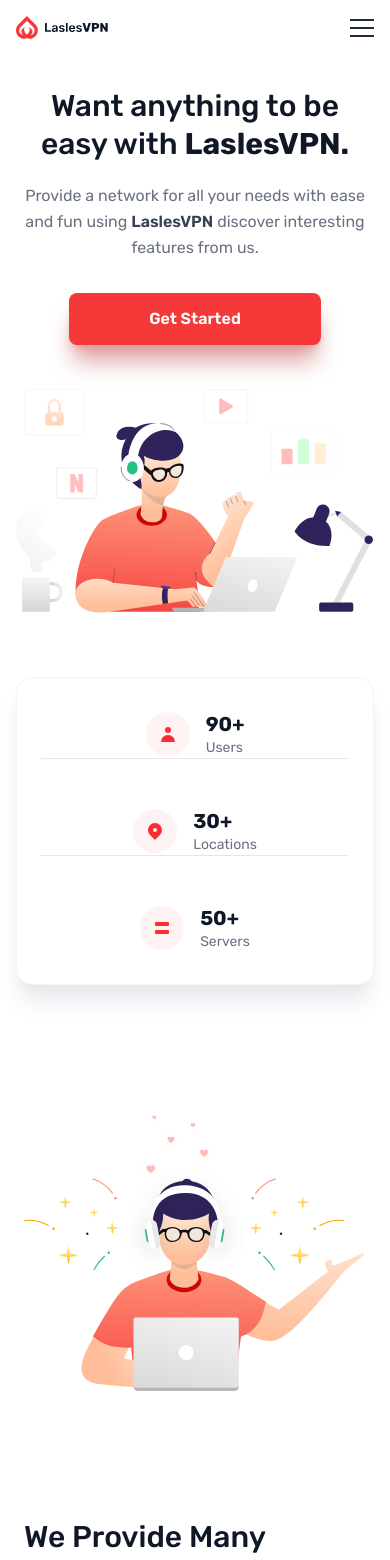
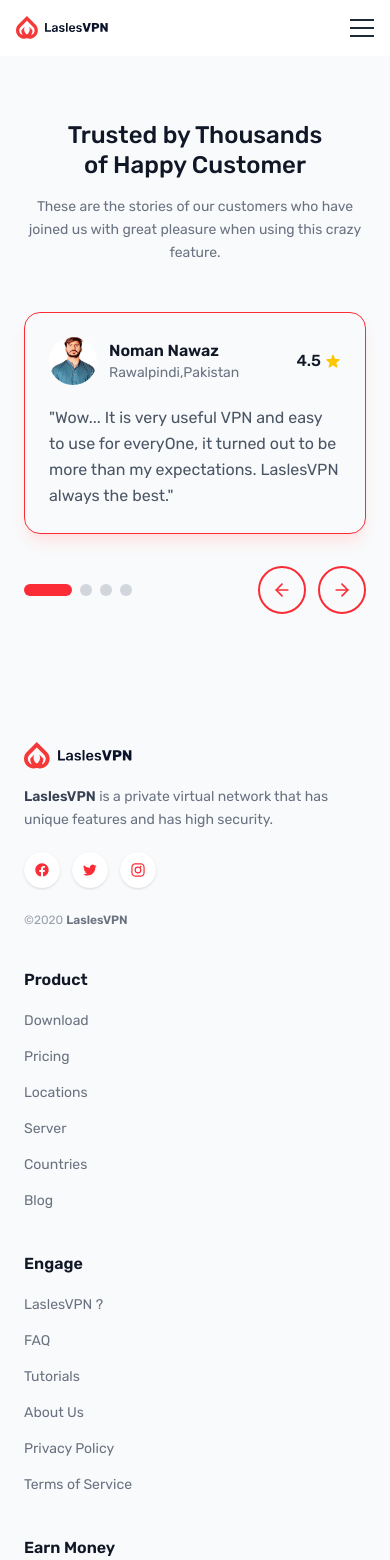
Before and after one commit to Nomikhan123786/LaslesVPN, a React (Vite) app: page /testinomials in a window 390 px wide. Shown: the top 1560 px of the page. Built offline with nearby package versions, Linux system fonts and the light colour scheme.

Commit message:
Add thr footer and changes in the plan card functionality

```diff
--- a/package.json
+++ b/package.json
@@ -15,6 +15,7 @@
     "react": "^19.2.7",
     "react-dom": "^19.2.7",
     "react-router-dom": "^7.18.1",
+    "react-router-hash-link": "^2.4.3",
     "tailwindcss": "^4.3.2"
   },
   "devDependencies": {
--- a/src/App.jsx
+++ b/src/App.jsx
@@ -1,11 +1,29 @@
-import { BrowserRouter } from "react-router-dom";
+import { BrowserRouter, Routes, Route } from "react-router-dom";
+import Navbar from "./components/Navbar";
 import Home from "./page/Home";
+import Footer from "./components/Footer";
+import Hero from "./components/Hero";
+import Plan from "./components/Plan";
+import Feature from "./components/Feature";
+import Network from "./components/Network";
+import Testimonials from "./components/Testimonials";
+import Subscribe from "./components/Subscribe";
 
 function App() {
   return (
     <>
       <BrowserRouter>
-        <Home />
+        <Navbar />
+        <Routes>
+          <Route path="/" element={<Home />} />
+          <Route path="/" element={<Hero />} />
+          <Route path="/features" element={<Feature />} />
+          <Route path="/pricing" element={<Plan />} />
+          <Route path="/network" element={<Network />} />
+          <Route path="/testinomials" element={<Testimonials />} />
+          <Route path="/subscribe" element={<Subscribe />} />
+        </Routes>
+        <Footer />
       </BrowserRouter>
     </>
   );
--- /dev/null
+++ b/src/components/Footer.jsx
@@ -0,0 +1,109 @@
+import logo from "../assets/images/Logo.svg";
+
+const footerLinks = [
+  {
+    title: "Product",
+    links: ["Download", "Pricing", "Locations", "Server", "Countries", "Blog"],
+  },
+  {
+    title: "Engage",
+    links: [
+      "LaslesVPN ?",
+      "FAQ",
+      "Tutorials",
+      "About Us",
+      "Privacy Policy",
+      "Terms of Service",
+    ],
+  },
+  {
+    title: "Earn Money",
+    links: ["Affiliate", "Become Partner"],
+  },
+];
+
+const socials = [
+  {
+    name: "Facebook",
+    icon: (
+      <svg viewBox="0 0 24 24" fill="currentColor" className="w-4 h-4">
+        <path d="M22 12c0-5.523-4.477-10-10-10S2 6.477 2 12c0 4.991 3.657 9.128 8.438 9.878v-6.987h-2.54V12h2.54V9.797c0-2.506 1.492-3.89 3.777-3.89 1.094 0 2.238.195 2.238.195v2.46h-1.26c-1.243 0-1.63.771-1.63 1.562V12h2.773l-.443 2.89h-2.33v6.988C18.343 21.128 22 16.991 22 12z" />
+      </svg>
+    ),
+  },
+  {
+    name: "Twitter",
+    icon: (
+      <svg viewBox="0 0 24 24" fill="currentColor" className="w-4 h-4">
+        <path d="M22 5.92a8.19 8.19 0 01-2.36.65 4.12 4.12 0 001.8-2.27 8.22 8.22 0 01-2.6 1 4.1 4.1 0 00-7 3.74A11.65 11.65 0 013 4.9a4.1 4.1 0 001.27 5.47 4.07 4.07 0 01-1.86-.51v.05a4.1 4.1 0 003.29 4.02 4.1 4.1 0 01-1.85.07 4.11 4.11 0 003.83 2.85A8.23 8.23 0 012 18.57a11.6 11.6 0 006.29 1.85c7.55 0 11.68-6.26 11.68-11.68 0-.18 0-.36-.01-.53A8.35 8.35 0 0022 5.92z" />
+      </svg>
+    ),
+  },
+  {
+    name: "Instagram",
+    icon: (
+      <svg viewBox="0 0 24 24" fill="currentColor" className="w-4 h-4">
+        <path d="M12 2c-2.72 0-3.06.01-4.12.06-1.06.05-1.79.22-2.43.47a4.9 4.9 0 00-1.77 1.15A4.9 4.9 0 002.53 5.45c-.25.64-.42 1.37-.47 2.43C2.01 8.94 2 9.28 2 12s.01 3.06.06 4.12c.05 1.06.22 1.79.47 2.43.26.66.6 1.22 1.15 1.77.55.55 1.11.9 1.77 1.15.64.25 1.37.42 2.43.47C8.94 21.99 9.28 22 12 22s3.06-.01 4.12-.06c1.06-.05 1.79-.22 2.43-.47a4.9 4.9 0 001.77-1.15 4.9 4.9 0 001.15-1.77c.25-.64.42-1.37.47-2.43.05-1.06.06-1.4.06-4.12s-.01-3.06-.06-4.12c-.05-1.06-.22-1.79-.47-2.43a4.9 4.9 0 00-1.15-1.77 4.9 4.9 0 00-1.77-1.15c-.64-.25-1.37-.42-2.43-.47C15.06 2.01 14.72 2 12 2zm0 1.8c2.67 0 2.99.01 4.04.06.98.04 1.5.21 1.86.34.47.18.8.4 1.15.75.35.35.57.68.75 1.15.13.36.3.88.34 1.86.05 1.05.06 1.37.06 4.04s-.01 2.99-.06 4.04c-.04.98-.21 1.5-.34 1.86-.18.47-.4.8-.75 1.15-.35.35-.68.57-1.15.75-.36.13-.88.3-1.86.34-1.05.05-1.37.06-4.04.06s-2.99-.01-4.04-.06c-.98-.04-1.5-.21-1.86-.34a3.1 3.1 0 01-1.15-.75 3.1 3.1 0 01-.75-1.15c-.13-.36-.3-.88-.34-1.86-.05-1.05-.06-1.37-.06-4.04s.01-2.99.06-4.04c.04-.98.21-1.5.34-1.86.18-.47.4-.8.75-1.15.35-.35.68-.57 1.15-.75.36-.13.88-.3 1.86-.34C9.01 3.81 9.33 3.8 12 3.8zm0 3.06a5.14 5.14 0 100 10.28 5.14 5.14 0 000-10.28zm0 8.48a3.34 3.34 0 110-6.68 3.34 3.34 0 010 6.68zm5.34-8.68a1.2 1.2 0 11-2.4 0 1.2 1.2 0 012.4 0z" />
+      </svg>
+    ),
+  },
+];
+
+const Footer = () => {
+  return (
+    <footer className="px-6 md:px-12 py-16 bg-gray-50">
+      <div className="max-w-6xl mx-auto">
+        <div className="grid grid-cols-1 md:grid-cols-2 lg:grid-cols-5 gap-10">
+          {/* Brand */}
+          <div className="lg:col-span-2">
+            <div className="flex items-center gap-2">
+              <img src={logo} alt="LaslesVPN" className="h-7" />
+            </div>
+            <p className="mt-4 text-sm text-gray-500 leading-relaxed max-w-xs">
+              <span className="font-semibold text-gray-700">LaslesVPN</span> is
+              a private virtual network that has unique features and has high
+              security.
+            </p>
+            <div className="mt-5 flex items-center gap-3">
+              {socials.map((social) => (
+                <a
+                  key={social.name}
+                  href="#"
+                  aria-label={social.name}
+                  className="w-9 h-9 flex items-center justify-center rounded-full bg-white text-red-500 shadow-sm hover:bg-red-500 hover:text-white transition-colors duration-200"
+                >
+                  {social.icon}
+                </a>
+              ))}
+            </div>
+            <p className="mt-6 text-xs text-gray-400">
+              ©2020{" "}
+              <span className="font-semibold text-gray-500">LaslesVPN</span>
+            </p>
+          </div>
+
+          {/* Link columns */}
+          {footerLinks.map((col) => (
+            <div key={col.title}>
+              <h4 className="font-semibold text-gray-900">{col.title}</h4>
+              <ul className="mt-4 space-y-3">
+                {col.links.map((link) => (
+                  <li key={link}>
+                    <a
+                      href="#"
+                      className="text-sm text-gray-500 hover:text-red-500 transition-colors duration-200"
+                    >
+                      {link}
+                    </a>
+                  </li>
+                ))}
+              </ul>
+            </div>
+          ))}
+        </div>
+      </div>
+    </footer>
+  );
+};
+
+export default Footer;
--- a/src/components/Navbar.jsx
+++ b/src/components/Navbar.jsx
@@ -1,19 +1,20 @@
+import { HashLink } from "react-router-hash-link";
 import { Link } from "react-router-dom";
 import logo from "../assets/images/Logo.svg";
 import { useState } from "react";
 
 const navLinks = [
-  { href: "/about", label: "About" },
-  { href: "/features", label: "Features" },
-  { href: "/pricing", label: "Pricing" },
-  { href: "/testinomials", label: "Testinomials" },
-  { href: "/help", label: "Help" },
+  { href: "", label: "About" },
+  { href: "#features", label: "Features" },
+  { href: "#pricing", label: "Pricing" },
+  { href: "#testinomials", label: "Testinomials" },
+  { href: "#subscribe", label: "Help" },
 ];
 
 const Navbar = () => {
   const [open, setOpen] = useState(false);
   return (
-    <nav className="bg-white">
+    <nav className="sticky top-0 right-0 left-0 bg-white">
       <div className="max-w-[1140px] mx-auto px-4 sm:px-6 lg:px-7 py-4 lg:py-[18px] flex items-center justify-between relative">
         {/* Logo */}
         <div className="flex-shrink-0">
@@ -23,14 +24,14 @@
         {/* Nav Links */}
         <div className="hidden lg:flex items-center gap-6 xl:gap-8 ">
           {navLinks.map((link) => (
-            <Link
+            <HashLink
               key={link.href}
               to={link.href}
               onClick={() => setOpen(false)}
               className="text-sm font-medium text-[#4F5665] transition-colors duration-200 hover:text-red-500"
             >
               {link.label}
-            </Link>
+            </HashLink>
           ))}
         </div>
 
--- a/src/components/Network.jsx
+++ b/src/components/Network.jsx
@@ -2,7 +2,10 @@
 import social from "../assets/images/Sponsored.svg";
 const Network = () => {
   return (
-    <section id="pricing" className="py-20 px-6 md:px-12">
+    <section
+      id="network"
+      className="py-20 px-6 md:px-12 bg-gradient-to-b from-white from-50% to-gray-50 to-50%"
+    >
       <div className="max-w-6xl mx-auto">
         {/* Heading */}
         <div className="text-center max-w-lg mx-auto">
--- a/src/components/Plan.jsx
+++ b/src/components/Plan.jsx
@@ -1,7 +1,9 @@
+import { useState } from "react";
 import box from "../assets/images/box.svg";
 
 const plans = [
   {
+    id: 1,
     title: "Free Plan",
     strategy: [
       "Unlimited Bandwidth",
@@ -11,9 +13,9 @@
     ],
     offer: "Free",
     select: "Select",
-    highlighted: false,
   },
   {
+    id: 2,
     title: "Standard Plan",
     strategy: [
       "Unlimited Bandwidth",
@@ -25,9 +27,9 @@
     offer: "$9 ",
     month: "/ mo",
     select: "Select",
-    highlighted: false,
   },
   {
+    id: 3,
     title: "Premium Plan",
     strategy: [
       "Unlimited Bandwidth",
@@ -40,13 +42,14 @@
     offer: "$12 ",
     month: "/ mo",
     select: "Select",
-    highlighted: true,
   },
 ];
 
 const Plan = () => {
+  const [highlighted, setHighlighted] = useState(null);
+
   return (
-    <section id="network" className="py-20 px-6 md:px-12">
+    <section id="pricing" className="py-20 px-6 md:px-12">
       <div className="max-w-6xl mx-auto">
         {/* Heading */}
         <div className="text-center max-w-lg mx-auto">
@@ -65,7 +68,7 @@
             <div
               key={index}
               className={`h-full flex flex-col items-center text-center rounded-2xl border p-8 ${
-                card_item.highlighted
+                highlighted === card_item.id
                   ? "border-2 border-red-500 shadow-xl shadow-red-100"
                   : "border-gray-200 shadow-sm"
               }`}
@@ -119,8 +122,9 @@
 
               {/* Select button */}
               <button
+                onClick={() => setHighlighted(card_item.id)}
                 className={`mt-6 w-full max-w-[180px] py-2.5 rounded-full text-sm font-semibold transition-colors duration-200 ${
-                  card_item.highlighted
+                  highlighted === card_item.id
                     ? "bg-red-500 text-white hover:bg-red-600"
                     : "border-2 border-red-500 text-red-500 hover:bg-red-500 hover:text-white"
                 }`}
--- a/src/components/Subscribe.jsx
+++ b/src/components/Subscribe.jsx
@@ -1,6 +1,6 @@
 const Subscribe = () => {
   return (
-    <section id="subscribe" className="px-6 md:px-12 pb-16">
+    <section id="subscribe" className="px-6 md:px-12 pb-16 bg-gray-50">
       <div className="max-w-6xl mx-auto">
         <div className="bg-white rounded-2xl shadow-xl shadow-gray-200/60 border border-gray-100 px-6 sm:px-10 py-10 flex flex-col md:flex-row items-center justify-between gap-6">
           {/* Text */}
--- a/src/components/Testimonials.jsx
+++ b/src/components/Testimonials.jsx
@@ -2,8 +2,17 @@
 import avatar1 from "../assets/images/Ellipse 175.svg";
 import avatar2 from "../assets/images/Ellipse 175 (2).svg";
 import avatar3 from "../assets/images/Ellipse 175 (1).svg";
+import avatar4 from "../assets/images/Noman.jpeg";
 
 const testimonials = [
+  {
+    name: "Noman Nawaz",
+    location: "Rawalpindi,Pakistan",
+    rating: "4.5",
+    avatar: avatar4,
+    quote:
+      "Wow... It is very useful VPN and easy to use for everyOne, it turned out to be more than my expectations. LaslesVPN always the best.",
+  },
   {
     name: "Viezh Robert",
     location: "Warsaw, Poland",
@@ -57,8 +66,13 @@
   </svg>
 );
 
+const VISIBLE_COUNT = 3;
+
 const Testimonials = () => {
   const [active, setActive] = useState(0);
+
+  const maxIndex = Math.max(testimonials.length - VISIBLE_COUNT, 0);
+  const windowStart = Math.min(active, maxIndex);
 
   const goPrev = () =>
     setActive((prev) => (prev === 0 ? testimonials.length - 1 : prev - 1));
@@ -66,7 +80,7 @@
     setActive((prev) => (prev === testimonials.length - 1 ? 0 : prev + 1));
 
   return (
-    <section id="testimonials" className="py-16 px-6 md:px-12">
+    <section id="testinomials" className="py-16 px-6 md:px-12 bg-gray-50">
       <div className="max-w-6xl mx-auto">
         {/* Heading */}
         <div className="text-center max-w-xl mx-auto">
@@ -79,14 +93,20 @@
           </p>
         </div>
 
-        {/* Desktop: grid of 3 */}
-        <div className="mt-12 hidden md:grid md:grid-cols-3 gap-6">
+        {/* Desktop: sliding window, always shows exactly 3 cards no matter how many total */}
+        <div className="mt-12 hidden md:block overflow-hidden">
+          <div
+            className="flex transition-transform duration-300 ease-in-out -mx-3"
+            style={{
+              transform: `translateX(-${windowStart * (100 / VISIBLE_COUNT)}%)`,
+            }}
+          >
             {testimonials.map((t, index) => (
+              <div key={index} className="w-1/3 shrink-0 px-3">
                 <div
-              key={index}
-              className={`rounded-2xl border p-6 ${
+                  className={`h-full rounded-2xl border p-6 ${
                     index === active
-                  ? "border-2 border-red-500 shadow-lg shadow-red-100"
+                      ? "border-2 border-red-500 shadow-lg shadow-red-100 bg-white"
                       : "border-gray-200"
                   }`}
                 >
@@ -107,9 +127,13 @@
                       <StarIcon />
                     </div>
                   </div>
-              <p className="mt-5 text-gray-600 leading-relaxed">"{t.quote}"</p>
+                  <p className="mt-5 text-gray-600 leading-relaxed">
+                    "{t.quote}"
+                  </p>
+                </div>
               </div>
             ))}
+          </div>
         </div>
 
         {/* Mobile: single card  */}
--- a/src/page/Home.jsx
+++ b/src/page/Home.jsx
@@ -1,6 +1,6 @@
 import Feature from "../components/Feature";
 import Hero from "../components/Hero";
-import Navbar from "../components/Navbar";
+
 import Network from "../components/Network";
 
 import Plan from "../components/Plan";
@@ -10,7 +10,6 @@
 const Home = () => {
   return (
     <div>
-      <Navbar />
       <Hero />
       <Feature />
       <Plan />
```
Also changed, not shown: src/assets/images/Noman.jpeg (added), 1 other file (tests, documents, lock files or other folders). Lines whose indentation alone changed are shown as unchanged.
